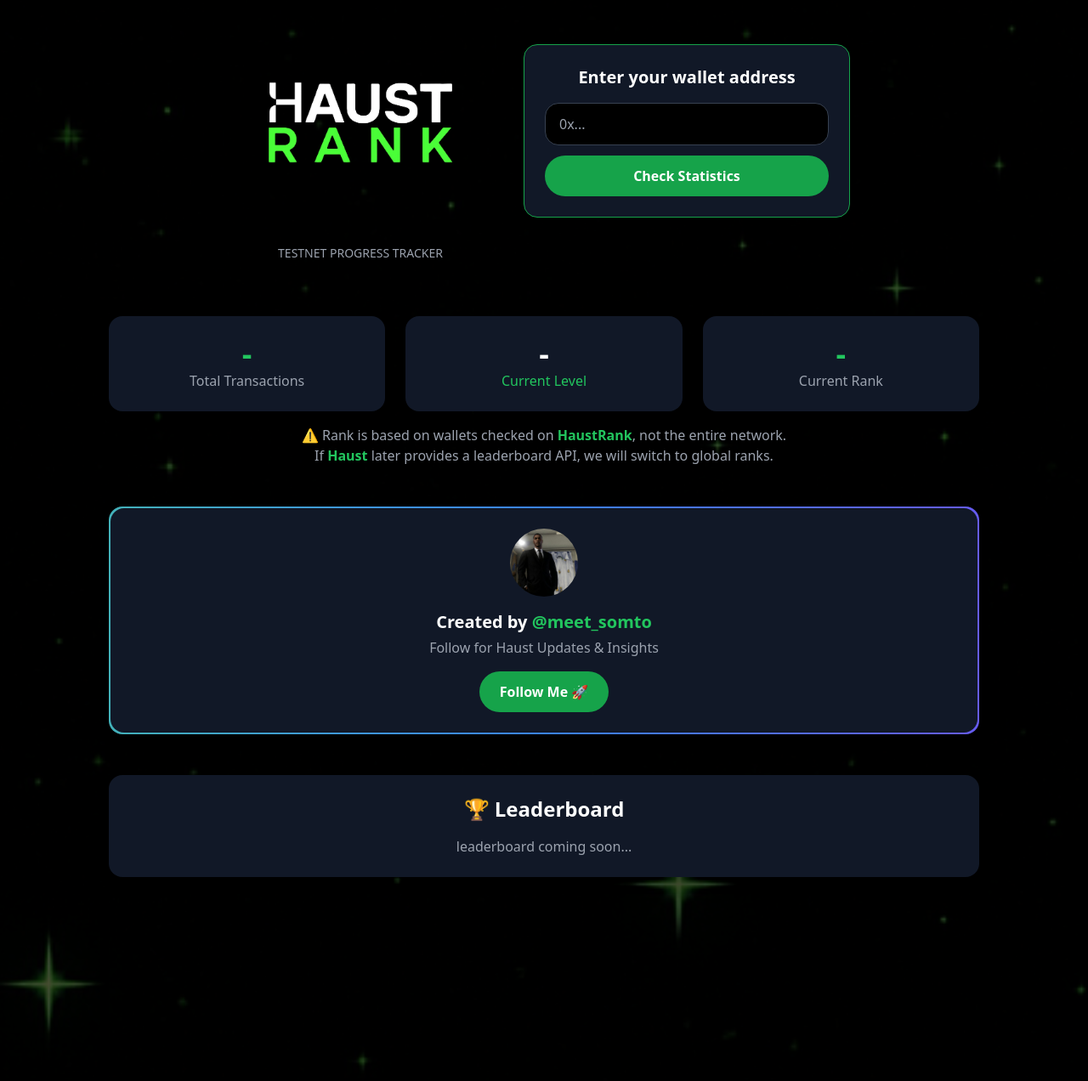
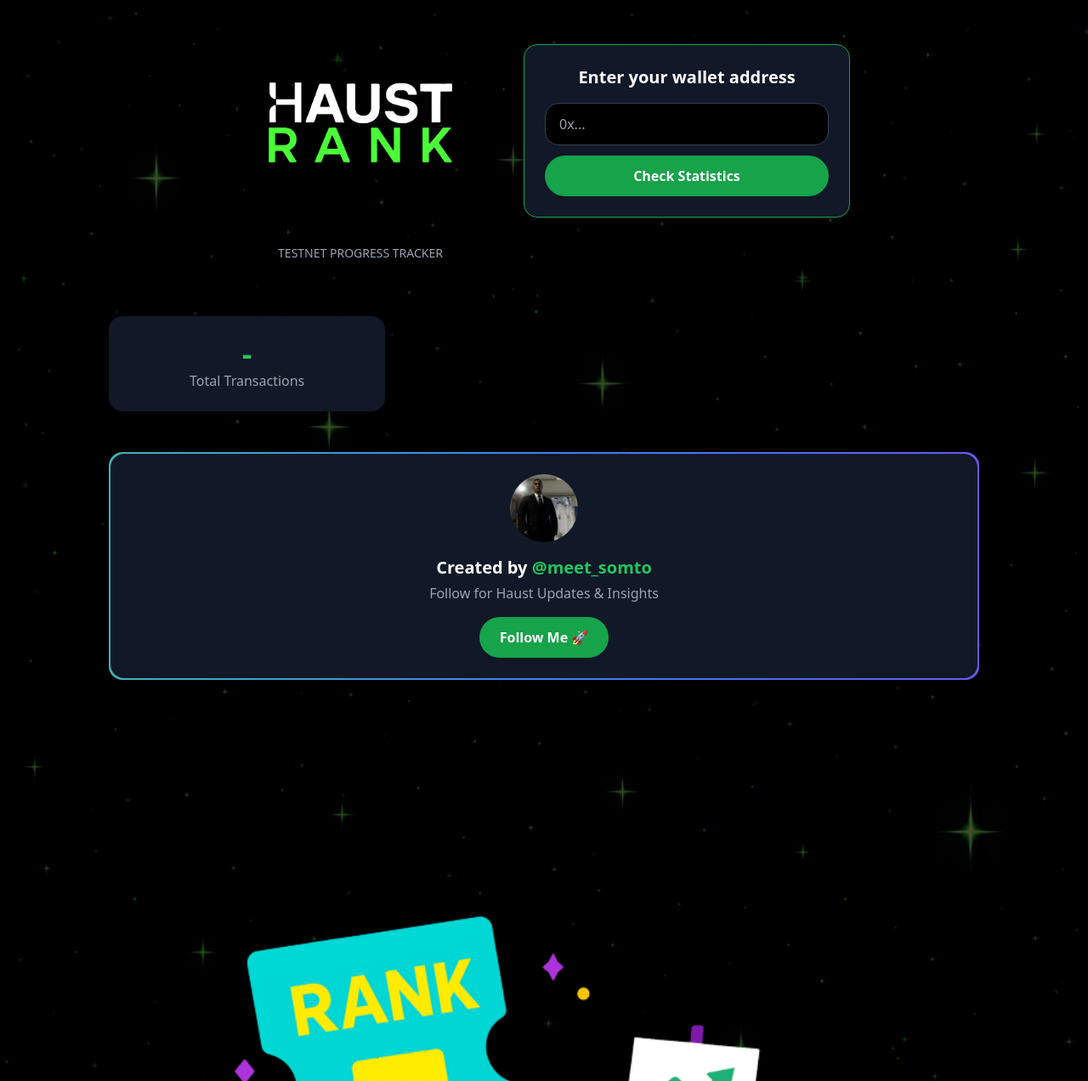
Before and after one commit to cauxie/HaustRank, a Django app: page / in a window 1280 px wide. Shown: the top 1272 px of the page at 85% size. Run offline with Django 5.2, Linux system fonts and the light colour scheme; some libraries are stand-ins or nearby versions.

Commit message:
Update index.html

```diff
--- a/core/templates/core/index.html
+++ b/core/templates/core/index.html
@@ -56,25 +56,10 @@
           <p class="text-gray-400 text-sm md:text-base">Total Transactions</p>
         </div>
 
-        <!-- Current Level -->
-        <div class="bg-gray-900 rounded-2xl shadow-lg p-6 text-center">
-          <h3 class="text-3xl md:text-4xl font-bold">{{ stats.level }}</h3>
-          <p class="text-green-500 text-sm md:text-base">Current Level</p>
-        </div>
 
-        <!-- Current Rank -->
-        <div class="bg-gray-900 rounded-2xl shadow-lg p-6 text-center">
-          <h3 class="text-3xl md:text-4xl font-bold text-green-500">{{ stats.rank }}</h3>
-          <p class="text-gray-400 text-sm md:text-base">Current Rank</p>
-        </div>
       </section>
 
-       <!-- Rank Disclaimer -->
-      <p class="mt-4 text-gray-400 text-center text-sm md:text-base max-w-3xl">
-        ⚠️ Rank is based on wallets checked on <span class="text-green-500 font-semibold">HaustRank</span>,
-        not the entire network.<br>
-        If <a href="https://x.com/HaustNetwork" target="_blank" class="text-green-500 font-semibold hover:underline">Haust</a> later provides a leaderboard API, we will switch to global ranks.
-      </p>
+
 
       <!-- Follow Section -->
       <section class="mt-12 w-full max-w-5xl">
@@ -112,13 +97,6 @@
         }
       </style>
 
-      <!-- Leaderboard Placeholder -->
-      <section class="mt-12 w-full max-w-5xl">
-        <div class="bg-gray-900 rounded-2xl shadow-lg p-6 text-center">
-          <h2 class="text-xl md:text-2xl font-bold mb-4">🏆 Leaderboard</h2>
-          <p class="text-gray-400">leaderboard coming soon...</p>
-        </div>
-      </section>
 
      <!-- Big Image Section -->
 <section class="w-full max-w-5xl mb-5">
@@ -130,55 +108,8 @@
 </section>
 
 
-    <!-- Levels Section -->
-<section class="w-full max-w-5xl mx-auto my-16 px-4">
-  <!-- Heading -->
-  <h2 class="text-2xl md:text-3xl font-bold text-center mb-2">Levels</h2>
-  <hr class="border-gray-700 mb-8">
 
-  <div class="space-y-12">
-    <!-- Row 1 -->
-    <div class="flex flex-col md:flex-row items-center md:space-x-8">
-      <img src="{% static 'images/lvl1.png' %}" alt="Level 1" class="w-48 md:w-64 rounded-lg shadow-lg">
-      <p class="mt-4 md:mt-0 text-gray-300 text-center md:text-left">
-        Wallets with up to 20 - 90  transactions.
-      </p>
-    </div>
 
-    <!-- Row 2 -->
-    <div class="flex flex-col md:flex-row items-center md:space-x-8 md:flex-row-reverse">
-      <img src="{% static 'images/lvl2.png' %}" alt="Level 2" class="w-48 md:w-64 rounded-lg shadow-lg">
-      <p class="mt-4 md:mt-0 text-gray-300 text-center md:text-right">
-        Wallets with up to 100 - 200  transactions.
-      </p>
-    </div>
-
-    <!-- Row 3 -->
-    <div class="flex flex-col md:flex-row items-center md:space-x-8">
-      <img src="{% static 'images/lvl3.png' %}" alt="Level 3" class="w-48 md:w-64 rounded-lg shadow-lg">
-      <p class="mt-4 md:mt-0 text-gray-300 text-center md:text-left">
-        Wallets with up to 201 - 400  transactions.
-      </p>
-    </div>
-
-    <!-- Row 4 -->
-    <div class="flex flex-col md:flex-row items-center md:space-x-8 md:flex-row-reverse">
-      <img src="{% static 'images/lvl4.png' %}" alt="Level 4" class="w-48 md:w-64 rounded-lg shadow-lg">
-      <p class="mt-4 md:mt-0 text-gray-300 text-center md:text-right">
-        Wallets with up to 401 - 999  transactions.
-      </p>
-    </div>
-
-    <!-- Row 5 -->
-    <div class="flex flex-col md:flex-row items-center md:space-x-8">
-      <img src="{% static 'images/lvl5.png' %}" alt="Level 5" class="w-48 md:w-64 rounded-lg shadow-lg">
-      <p class="mt-4 md:mt-0 text-gray-300 text-center md:text-left">
-        Wallets with up to 1000+  transactions.
-
-      </p>
-    </div>
-  </div>
-</section>
 
 
       <!-- Footer -->
```
